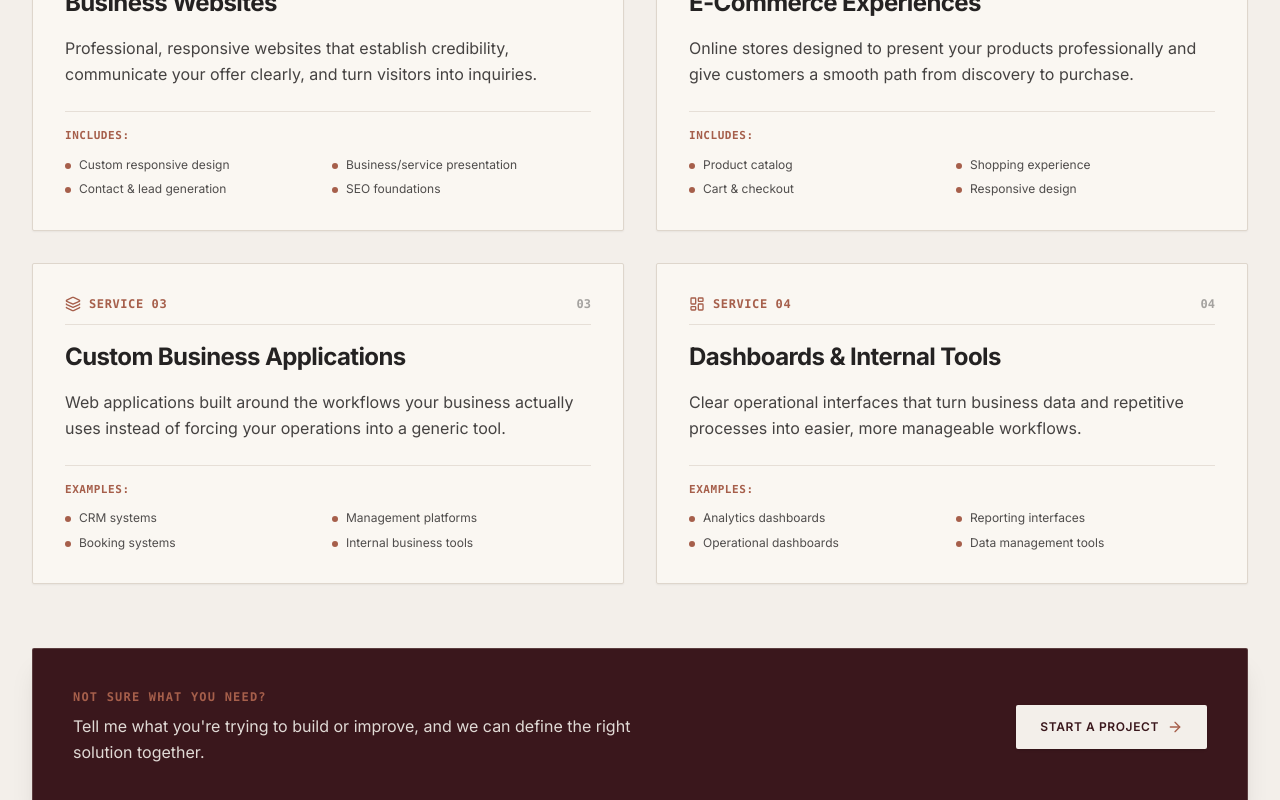
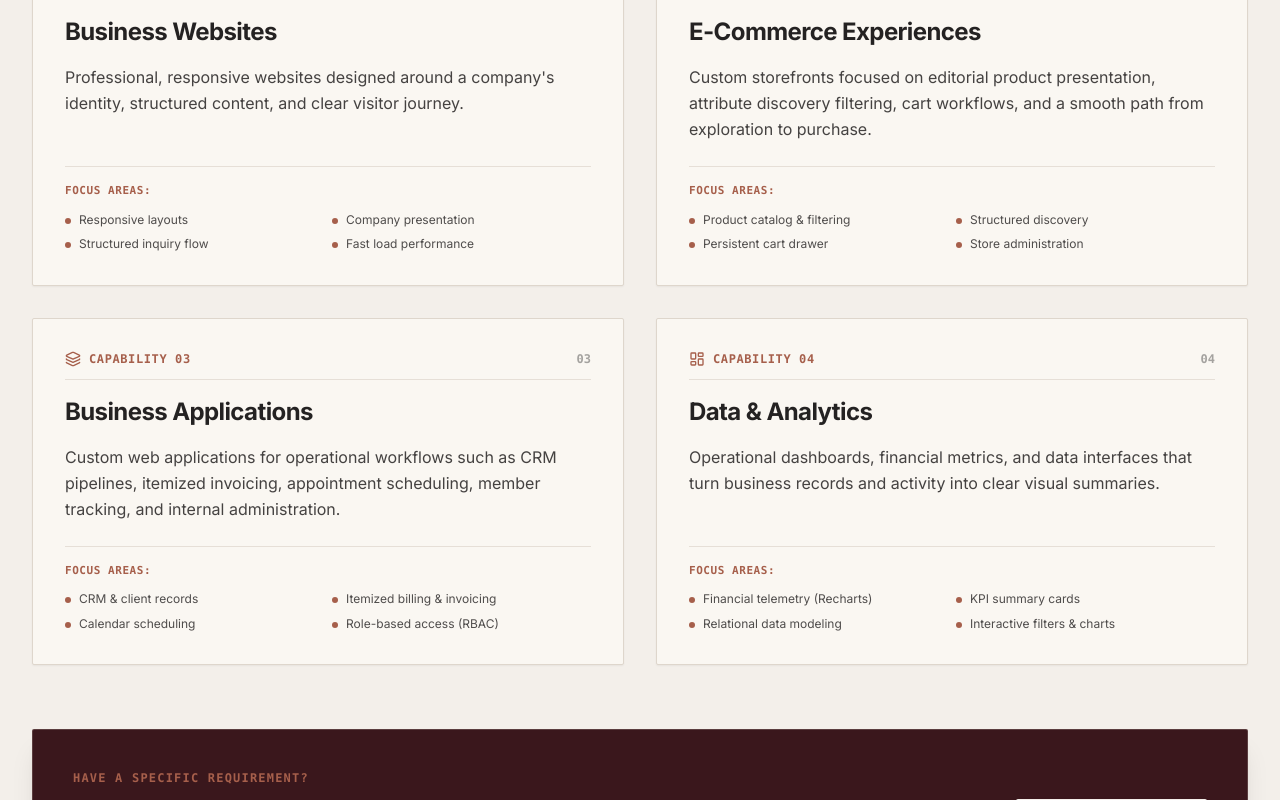
Before and after one commit to youssefmanssouri/manssouri-portfolio, a Next.js app: page / in a window 1280 px wide. Shown: the part 4420-5220 px from the top of the page. Built offline with nearby package versions, Linux system fonts and the light colour scheme.

Commit message:
refine(copy): reposition services as product capabilities

```diff
--- a/components/sections/services.tsx
+++ b/components/sections/services.tsx
@@ -52,7 +52,7 @@ export function Services() {
                   <div className="flex items-center justify-between border-b border-[#DED6CC]/70 pb-3">
                     <span className="inline-flex items-center gap-2 text-xs font-mono text-[#A65F4B] uppercase tracking-wider font-semibold">
                       <Icon className="w-4 h-4 text-[#A65F4B]" aria-hidden="true" />
-                      <span>SERVICE {itemNum}</span>
+                      <span>{t("capabilities.itemPrefix") || "CAPABILITY"} {itemNum}</span>
                     </span>
                     <span className="text-xs font-mono text-[#242222]/40 font-bold">
                       {itemNum}
--- a/locales/en/common.json
+++ b/locales/en/common.json
@@ -53,57 +53,58 @@
   },
   "capabilities": {
     "badge": "WHAT I BUILD",
+    "itemPrefix": "CAPABILITY",
     "heading": "Practical digital products built around real business workflows.",
-    "subheading": "From your first professional website to a custom business platform, I build practical digital experiences designed around your goals, customers, and day-to-day operations.",
+    "subheading": "From company websites and custom e-commerce storefronts to multi-module business applications and operational dashboards—I turn business requirements into reliable, working digital products.",
     "items": [
       {
         "title": "Business Websites",
-        "description": "Professional, responsive websites that establish credibility, communicate your offer clearly, and turn visitors into inquiries.",
-        "listLabel": "Includes:",
+        "description": "Professional, responsive websites designed around a company's identity, structured content, and clear visitor journey.",
+        "listLabel": "Focus Areas:",
         "features": [
-          "Custom responsive design",
-          "Business/service presentation",
-          "Contact & lead generation",
-          "SEO foundations"
+          "Responsive layouts",
+          "Company presentation",
+          "Structured inquiry flow",
+          "Fast load performance"
         ]
       },
       {
         "title": "E-Commerce Experiences",
-        "description": "Online stores designed to present your products professionally and give customers a smooth path from discovery to purchase.",
-        "listLabel": "Includes:",
+        "description": "Custom storefronts focused on editorial product presentation, attribute discovery filtering, cart workflows, and a smooth path from exploration to purchase.",
+        "listLabel": "Focus Areas:",
         "features": [
-          "Product catalog",
-          "Shopping experience",
-          "Cart & checkout",
-          "Responsive design"
+          "Product catalog & filtering",
+          "Structured discovery",
+          "Persistent cart drawer",
+          "Store administration"
         ]
       },
       {
-        "title": "Custom Business Applications",
-        "description": "Web applications built around the workflows your business actually uses instead of forcing your operations into a generic tool.",
-        "listLabel": "Examples:",
+        "title": "Business Applications",
+        "description": "Custom web applications for operational workflows such as CRM pipelines, itemized invoicing, appointment scheduling, member tracking, and internal administration.",
+        "listLabel": "Focus Areas:",
         "features": [
-          "CRM systems",
-          "Management platforms",
-          "Booking systems",
-          "Internal business tools"
+          "CRM & client records",
+          "Itemized billing & invoicing",
+          "Calendar scheduling",
+          "Role-based access (RBAC)"
         ]
       },
       {
-        "title": "Dashboards & Internal Tools",
-        "description": "Clear operational interfaces that turn business data and repetitive processes into easier, more manageable workflows.",
-        "listLabel": "Examples:",
+        "title": "Data & Analytics",
+        "description": "Operational dashboards, financial metrics, and data interfaces that turn business records and activity into clear visual summaries.",
+        "listLabel": "Focus Areas:",
         "features": [
-          "Analytics dashboards",
-          "Reporting interfaces",
-          "Operational dashboards",
-          "Data management tools"
+          "Financial telemetry (Recharts)",
+          "KPI summary cards",
+          "Relational data modeling",
+          "Interactive filters & charts"
         ]
       }
     ],
     "consultation": {
-      "title": "NOT SURE WHAT YOU NEED?",
-      "text": "Tell me what you're trying to build or improve, and we can define the right solution together.",
+      "title": "HAVE A SPECIFIC REQUIREMENT?",
+      "text": "Whether you need a new website, a tailored business tool, or a custom analytics dashboard—share your operational context and we can define the right approach.",
       "cta": "Start a Project"
     }
   },
--- a/locales/fr/common.json
+++ b/locales/fr/common.json
@@ -53,57 +53,58 @@
   },
   "capabilities": {
     "badge": "CE QUE JE DÉVELOPPE",
+    "itemPrefix": "CAPACITÉ",
     "heading": "Des produits digitaux concrets, conçus pour vos opérations réelles.",
-    "subheading": "De votre premier site web professionnel à une application métier complète, je conçois des outils adaptés à vos objectifs, vos utilisateurs et votre quotidien.",
+    "subheading": "Du site d'entreprise à la boutique en ligne sur mesure, jusqu'aux applications de gestion et tableaux de bord opérationnels—je traduis vos besoins en produits digitaux fiables et utilisables.",
     "items": [
       {
         "title": "Sites Web d'Entreprise",
-        "description": "Des sites web professionnels et responsives pour asseoir votre crédibilité, présenter votre offre clairement et convertir les visiteurs en demandes concrètes.",
-        "listLabel": "Inclus :",
+        "description": "Des sites web professionnels et responsives conçus autour de l'identité de votre entreprise, d'un contenu structuré et d'un parcours visiteur clair.",
+        "listLabel": "Domaines clés :",
         "features": [
-          "Design responsive sur mesure",
-          "Présentation de l'activité & des offres",
-          "Formulaires de contact & capture de leads",
-          "Bases SEO & référencement"
+          "Design responsive & soigné",
+          "Présentation de l'activité",
+          "Formulaires de contact clairs",
+          "Performance & accessibilité"
         ]
       },
       {
         "title": "Boutiques E-Commerce",
-        "description": "Des boutiques en ligne conçues pour valoriser vos produits et offrir aux clients un parcours d'achat fluide et rassurant.",
-        "listLabel": "Inclus :",
+        "description": "Des boutiques en ligne sur mesure axées sur la présentation éditoriale des produits, le filtrage par attributs, l'expérience de panier et un parcours fluide vers l'achat.",
+        "listLabel": "Domaines clés :",
         "features": [
-          "Catalogue produits",
-          "Parcours d'achat intuitif",
-          "Panier & processus de commande",
-          "Design responsive optimisé"
+          "Catalogue & filtres avancés",
+          "Découverte produit guidée",
+          "Panier latéral persistant",
+          "Gestion des stocks & commandes"
         ]
       },
       {
-        "title": "Applications Métier sur Mesure",
-        "description": "Des applications web développées sur mesure pour vos flux réels, sans vous contraindre aux limites d'outils génériques.",
-        "listLabel": "Exemples :",
+        "title": "Applications Métier",
+        "description": "Des applications web sur mesure pour structurer vos flux opérationnels : pipeline CRM, facturation détaillée, prise de rendez-vous, suivi des adhérents et administration interne.",
+        "listLabel": "Domaines clés :",
         "features": [
-          "Systèmes CRM",
-          "Plateformes de gestion",
-          "Systèmes de réservation",
-          "Outils métier internes"
+          "Gestion CRM & dossiers clients",
+          "Facturation & devis détaillés",
+          "Réservations & calendrier",
+          "Contrôle d'accès par rôles (RBAC)"
         ]
       },
       {
-        "title": "Tableaux de Bord & Outils Internes",
-        "description": "Des interfaces opérationnelles claires pour transformer les données d'entreprise et les processus répétitifs en flux simples.",
-        "listLabel": "Exemples :",
+        "title": "Données & Tableaux de Bord",
+        "description": "Des tableaux de bord opérationnels, métriques financières et interfaces de données pour centraliser et visualiser clairement l'activité de l'entreprise.",
+        "listLabel": "Domaines clés :",
         "features": [
-          "Tableaux de bord analytiques",
-          "Interfaces de reporting",
-          "Tableaux de bord opérationnels",
-          "Outils de gestion de données"
+          "Télémétrie financière (Recharts)",
+          "Indicateurs de performance (KPI)",
+          "Modélisation relationnelle",
+          "Filtres & graphiques interactifs"
         ]
       }
     ],
     "consultation": {
-      "title": "VOUS HÉSITEZ SUR LA SOLUTION ADAPTÉE ?",
-      "text": "Décrivez-moi ce que vous souhaitez créer ou améliorer, et nous définirons ensemble la solution la plus adaptée.",
+      "title": "VOUS AVEZ UN BESOIN SPÉCIFIQUE ?",
+      "text": "Que vous ayez besoin d'un nouveau site web, d'un outil de gestion sur mesure ou d'un tableau de bord analytique—partagez votre contexte pour définir l'approche adaptée.",
       "cta": "Démarrer un projet"
     }
   },
```
